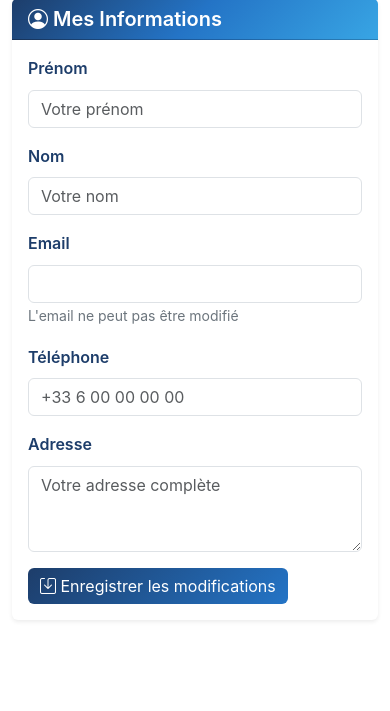
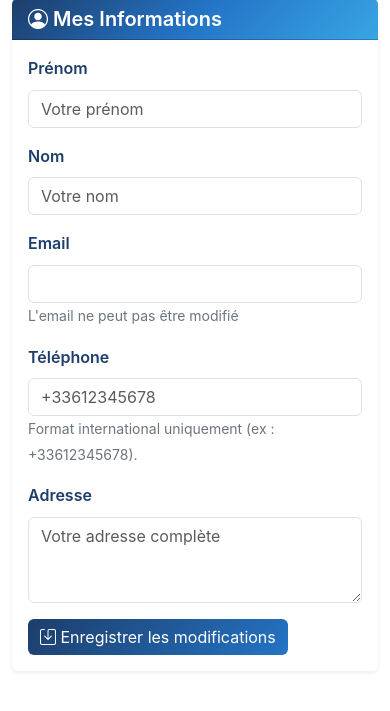
Before and after one commit to b3rnvrd/PAYsible, a FastAPI app: template templates/pages/settings.html in a window 390 px wide. Shown: the part 393-1104 px from the top of the page. Run offline with FastAPI, Linux system fonts and the light colour scheme; the template is opened without the code that fills it, so the values that code supplies are empty.

Commit message:
verification numéro téléphone

```diff
--- a/app/api/endpoints/users.py
+++ b/app/api/endpoints/users.py
@@ -1,7 +1,8 @@
 from fastapi import APIRouter, HTTPException, Depends, Request
 from sqlalchemy.orm import Session
-from pydantic import BaseModel
+from pydantic import BaseModel,field_validator
 from typing import Optional
+import re                                         # ⬅ ajoute re
 
 from app.core.database import get_db
 from app.core.dependencies import get_current_user_from_session
@@ -30,6 +31,23 @@ class UserUpdate(BaseModel):
     phone: Optional[str] = None
     address: Optional[str] = None
 
+    @field_validator("phone")
+    @classmethod
+    def validate_phone(cls, v: Optional[str]) -> Optional[str]:
+        """
+        Vérifie que le numéro est au format international E.164 :
+        - commence par +
+        - ensuite 8 à 15 chiffres
+        Ex: +33612345678
+        """
+        if v is None or v == "":
+            return v  # on autorise champ vide
+
+        v = v.strip()
+        pattern = r"^\+[1-9]\d{7,14}$"
+        if not re.match(pattern, v):
+            raise ValueError("Le numéro doit être au format international, ex : +33612345678.")
+        return v
 
 @router.get("/me/", response_model=UserResponse)
 async def get_current_user(request: Request, db: Session = Depends(get_db)):
--- a/templates/pages/settings.html
+++ b/templates/pages/settings.html
@@ -61,9 +61,19 @@
 
                             <div class="mb-3">
                                 <label for="phone" class="form-label">Téléphone</label>
-                                <input type="tel" class="form-control" id="phone" name="phone" placeholder="+33 6 00 00 00 00">
+                                <input
+                                    type="tel"
+                                    class="form-control"
+                                    id="phone"
+                                    name="phone"
+                                    placeholder="+33612345678"
+                                    pattern="^\+[1-9][0-9]{7,14}$"
+                                    title="Numéro au format international, ex : +33612345678"
+                                >
+                                <small class="form-text text-muted">
+                                    Format international uniquement (ex : +33612345678).
+                                </small>
                             </div>
-
                             <div class="mb-3">
                                 <label for="address" class="form-label">Adresse</label>
                                 <textarea class="form-control" id="address" name="address" rows="3" placeholder="Votre adresse complète"></textarea>
```
Also changed, not shown: app/web/routes.py (+18 -1 lines), templates/pages/register.html (+9 -6 lines), 1 other file.
